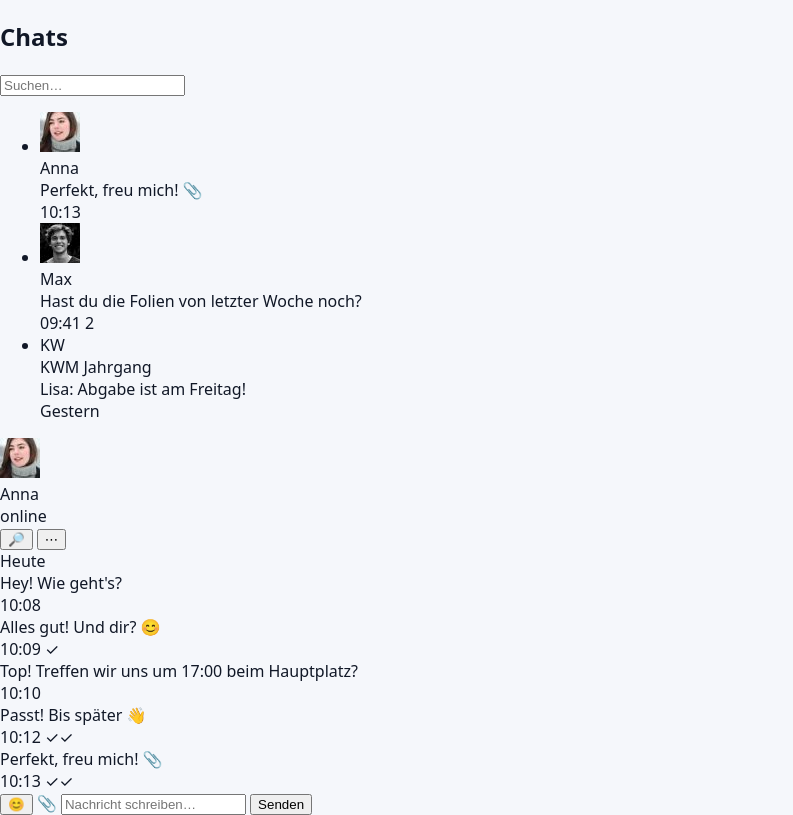
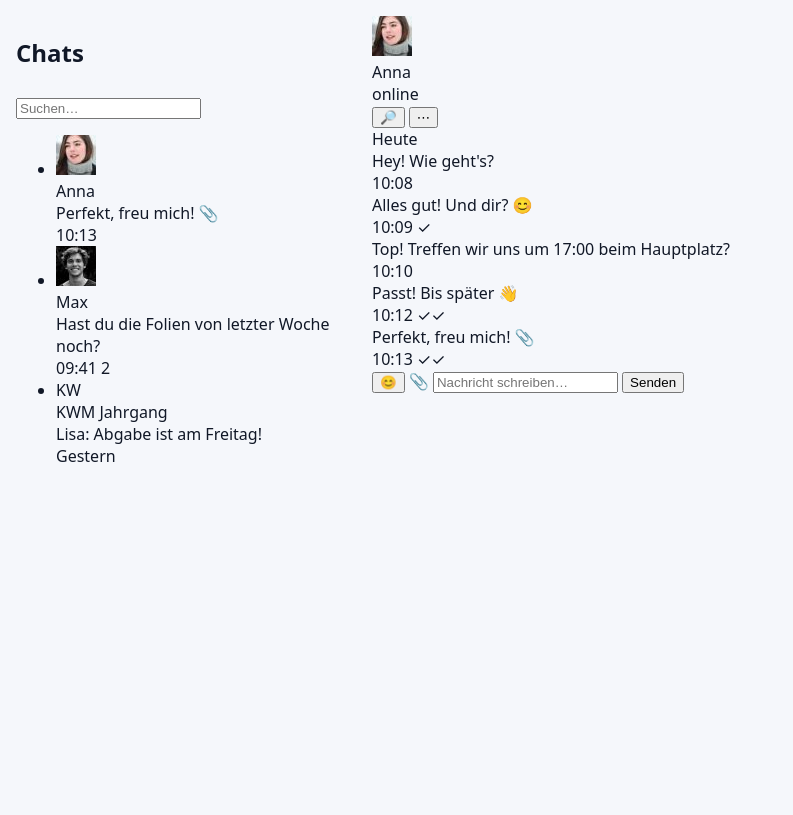
Before and after one commit to lisams/webengineering-chatui-26-27, a website: page scss/G1/index.html in a window 1280 px wide. Shown: the whole page, without its empty margins (0-793 px from the left). Drawn offline with nearby package versions, Linux system fonts and the light colour scheme; files that its build step writes are made by us from their sources.

Commit message:
status scss G1

```diff
--- /dev/null
+++ b/scss/G1/styles/_layout.scss
@@ -0,0 +1,15 @@
+@use 'variables' as *;
+
+.layout {
+    display: grid;
+    grid-template-columns: minmax(0, 1fr);
+    grid-template-rows: 35% minmax(0, 1fr);
+    height: 100vh;
+    gap: $spacing;
+    padding: $spacing;
+
+    @media (min-width: $breakpoint) {
+        grid-template-columns: $sidebar-width 1fr;
+        grid-template-rows: minmax(0, 1fr);
+    }
+}
--- /dev/null
+++ b/scss/G1/styles/_sidebar.scss
@@ -0,0 +1,10 @@
+@use 'variables' as *;
+
+.sidebar {
+    display: flex;
+    flex-direction: column;
+
+    &__header {
+        height: $header-height;
+    }
+}
--- /dev/null
+++ b/scss/G1/styles/_variables.scss
@@ -0,0 +1,4 @@
+$breakpoint: 768px;
+$sidebar-width: 340px;
+$spacing: 1rem;
+$header-height: 80px;
--- a/scss/G1/styles/main.scss
+++ b/scss/G1/styles/main.scss
@@ -1,4 +1,7 @@
 @use 'colors';
+@use 'layout';
+@use 'variables';
+@use 'sidebar';
 
 *,
 *::before,
```
Also changed, not shown: scss/G1/styles/_chat.scss (added).
